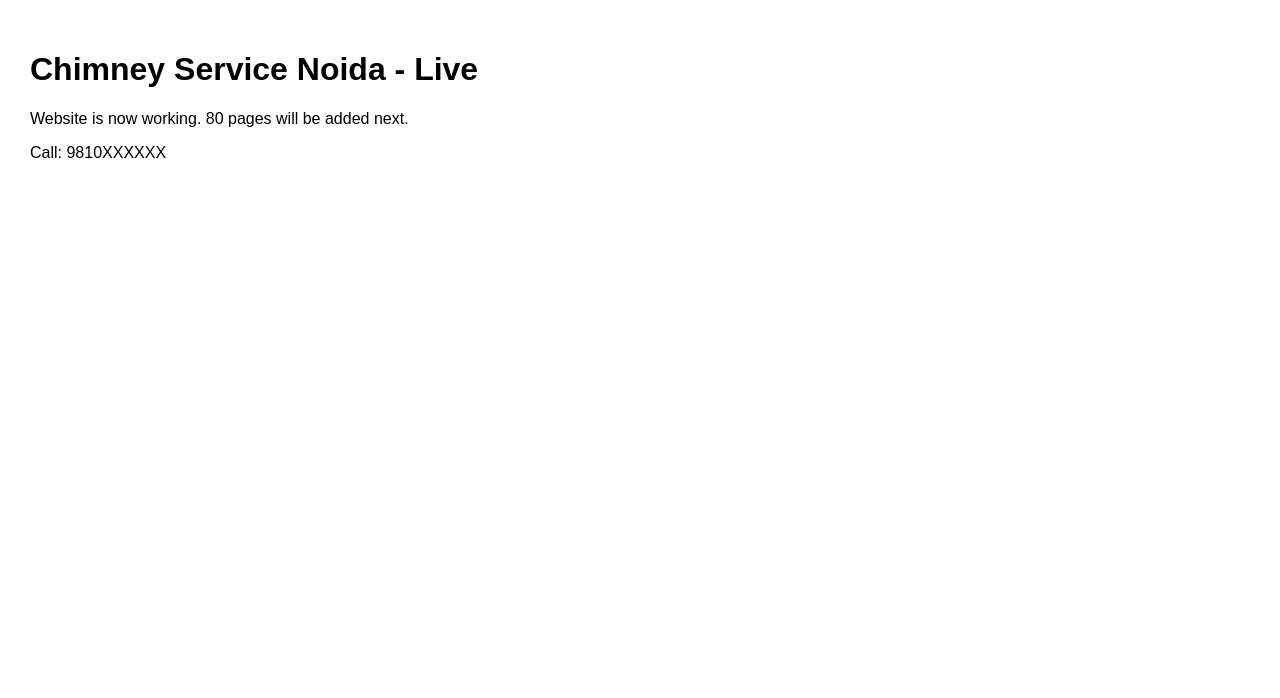
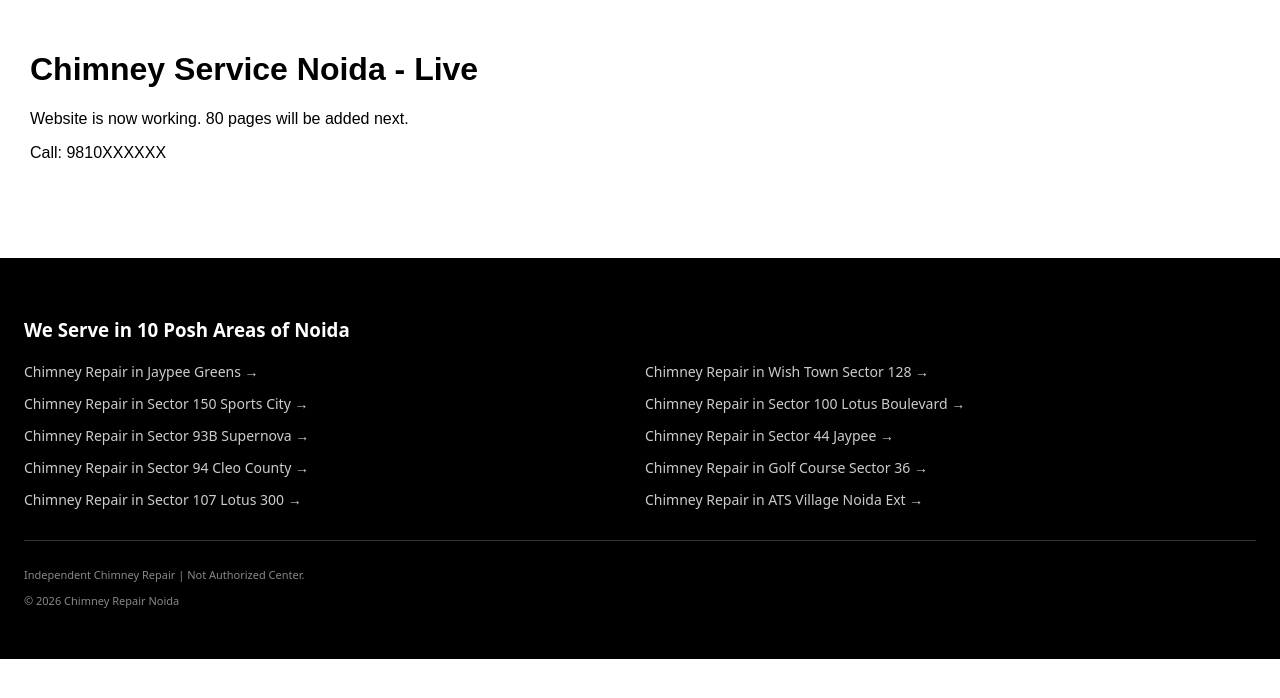
Before and after one commit to chimneyservicenoidaexpert-sketch/Chimneyservicenoida, a Next.js app: page / in a window 1280 px wide. Shown: the top 698 px of the page. Built offline with nearby package versions, Linux system fonts and the light colour scheme.

Commit message:
Update layout.js

```diff
--- a/app/layout.js
+++ b/app/layout.js
@@ -1,7 +1,11 @@
+import Footer from "./components/Footer"
 export default function RootLayout({ children }) {
   return (
     <html lang="en">
-      <body style={{margin:0}}>{children}</body>
+      <body style={{margin:0, fontFamily:'system-ui'}}>
+        {children}
+        <Footer />
+      </body>
     </html>
-  );
+  )
 }
```
